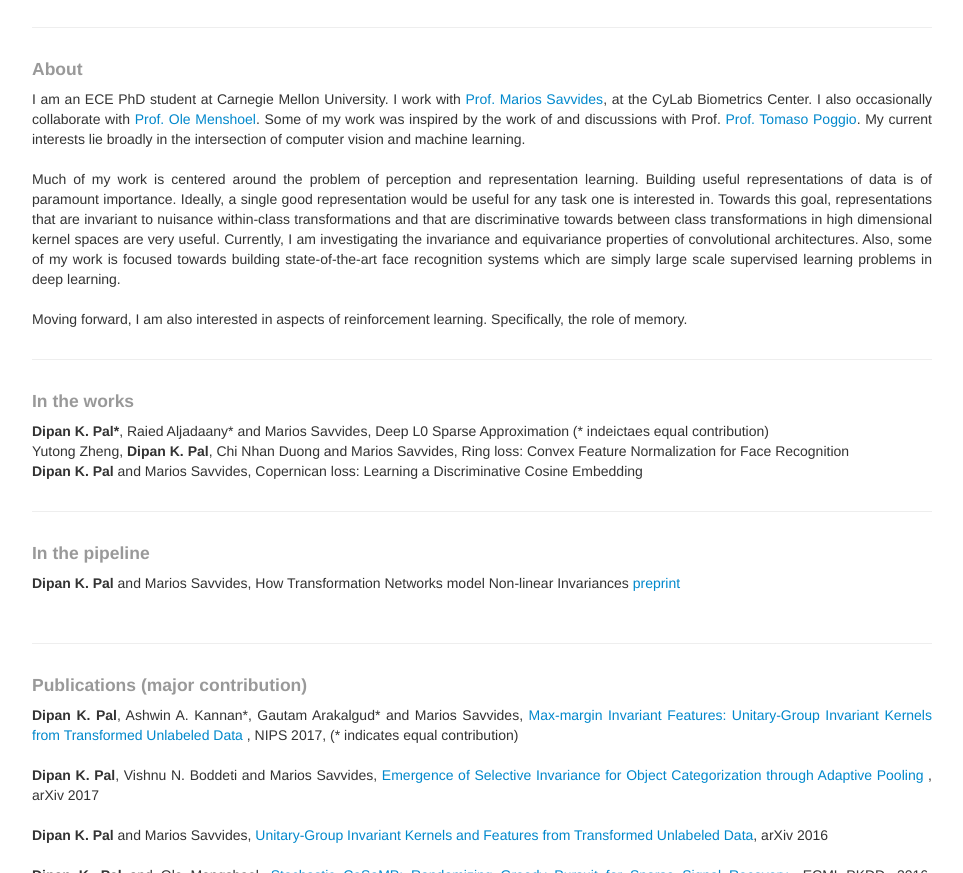
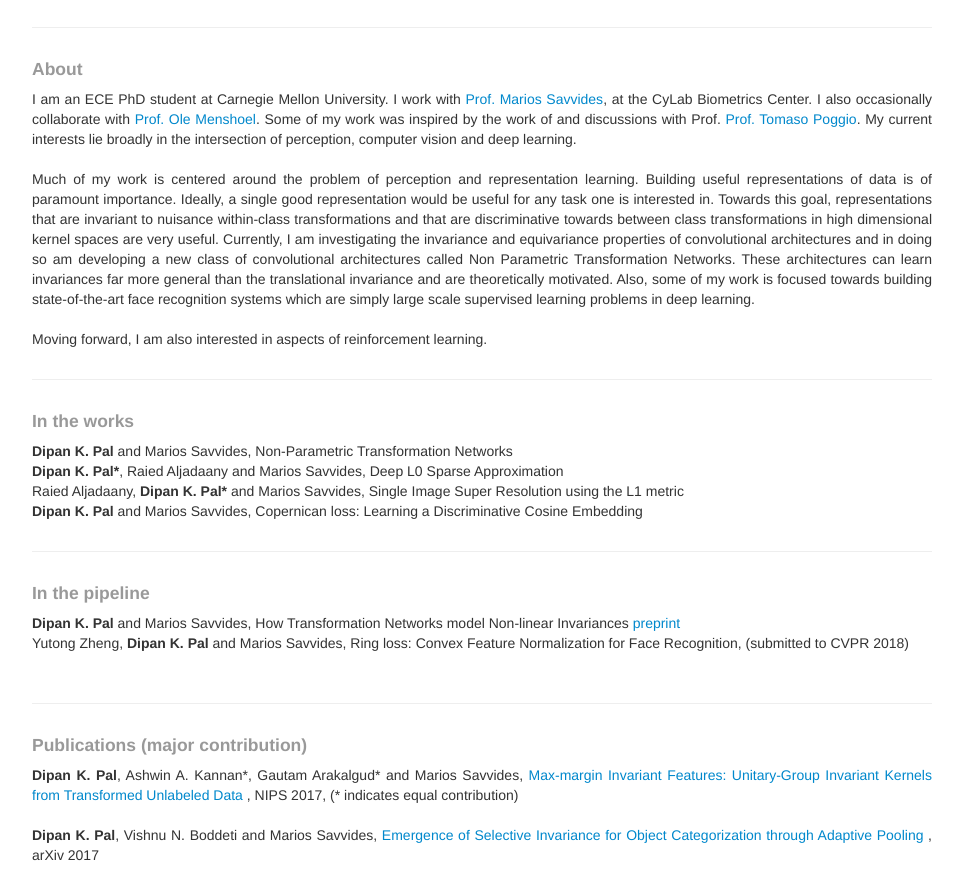
Before and after one commit to dkpal/dkpal.github.io, a plain HTML site: page index.html in a window 1280 px wide. Shown: the part 464-1337 px from the top of the page, without its empty margins (158-1121 px from the left). Drawn offline with Linux system fonts and the light colour scheme.

Commit message:
updated NPTN

```diff
--- a/index.html
+++ b/index.html
@@ -104,13 +104,13 @@
 
       <div class="row-fluid" align="justify">
         <div class="span12">
-        I am an ECE PhD student at Carnegie Mellon University. I work with <a href="https://www.cylab.cmu.edu/education/faculty/savvides.html" target="_blank">Prof. Marios Savvides</a>,  at the CyLab Biometrics Center. I also occasionally collaborate with <a href="https://www.cmu.edu/silicon-valley/faculty-staff/mengshoel-ole.html" target="_blank">Prof. Ole Menshoel</a>. Some of my work was inspired by the work of and discussions with Prof. <a href="https://mcgovern.mit.edu/principal-investigators/tomaso-poggio" target="_blank">Prof. Tomaso Poggio</a>. My current interests lie broadly in the intersection of computer vision and machine learning.
+        I am an ECE PhD student at Carnegie Mellon University. I work with <a href="https://www.cylab.cmu.edu/education/faculty/savvides.html" target="_blank">Prof. Marios Savvides</a>,  at the CyLab Biometrics Center. I also occasionally collaborate with <a href="https://www.cmu.edu/silicon-valley/faculty-staff/mengshoel-ole.html" target="_blank">Prof. Ole Menshoel</a>. Some of my work was inspired by the work of and discussions with Prof. <a href="https://mcgovern.mit.edu/principal-investigators/tomaso-poggio" target="_blank">Prof. Tomaso Poggio</a>. My current interests lie broadly in the intersection of perception, computer vision and deep learning.
       <br>
       <br>
-        Much of my work is centered around the problem of perception and representation learning. Building useful representations of data is of paramount importance. Ideally, a single good representation would be useful for any task one is interested in. Towards this goal, representations that are invariant to nuisance within-class transformations and that are discriminative towards between class transformations in high dimensional kernel spaces are very useful. Currently, I am investigating the invariance and equivariance properties of convolutional architectures. Also, some of my work is focused towards building state-of-the-art face recognition systems which are simply large scale supervised learning problems in deep learning.
+        Much of my work is centered around the problem of perception and representation learning. Building useful representations of data is of paramount importance. Ideally, a single good representation would be useful for any task one is interested in. Towards this goal, representations that are invariant to nuisance within-class transformations and that are discriminative towards between class transformations in high dimensional kernel spaces are very useful. Currently, I am investigating the invariance and equivariance properties of convolutional architectures and in doing so am developing a new class of convolutional architectures called Non Parametric Transformation Networks. These architectures can learn invariances far more general than the translational invariance and are theoretically motivated. Also, some of my work is focused towards building state-of-the-art face recognition systems which are simply large scale supervised learning problems in deep learning.
       <br>
       <br>
-        Moving forward, I am also interested in aspects of reinforcement learning. Specifically, the role of memory.
+        Moving forward, I am also interested in aspects of reinforcement learning.
         </div>
       </div>
 
@@ -128,9 +128,13 @@
           <!-- <b>Dipan K. Pal</b> and Marios Savvides, General Perception Models<br> -->
           <!-- <b>Dipan K. Pal</b> and Marios Savvides, Copernican loss: Learning a Discriminative Cosine Embedding<br> -->
 
-          <b>Dipan K. Pal*</b>, Raied Aljadaany* and Marios Savvides, Deep L0 Sparse Approximation (* indeictaes equal contribution)<br>
 
-          Yutong Zheng, <b>Dipan K. Pal</b>, Chi Nhan Duong and Marios Savvides, Ring loss: Convex Feature Normalization for Face Recognition<br>
+          <b>Dipan K. Pal</b> and Marios Savvides, Non-Parametric Transformation Networks<br>
+
+          <b>Dipan K. Pal*</b>, Raied Aljadaany and Marios Savvides, Deep L0 Sparse Approximation<br>
+
+          Raied Aljadaany, <b>Dipan K. Pal*</b> and Marios Savvides, Single Image Super Resolution using the L1 metric<br>
+
 
           <b>Dipan K. Pal</b> and Marios Savvides, Copernican loss: Learning a Discriminative Cosine Embedding<br>
 
@@ -150,6 +154,7 @@
         <b>Dipan K. Pal</b> and Marios Savvides, How Transformation Networks model Non-linear Invariances <a href="https://arxiv.org/pdf/1702.07664"  target="_blank"> preprint </a> <br>
 
 
+          Yutong Zheng, <b>Dipan K. Pal</b> and Marios Savvides, Ring loss: Convex Feature Normalization for Face Recognition, (submitted to CVPR 2018)<br>
 
 
 
```
